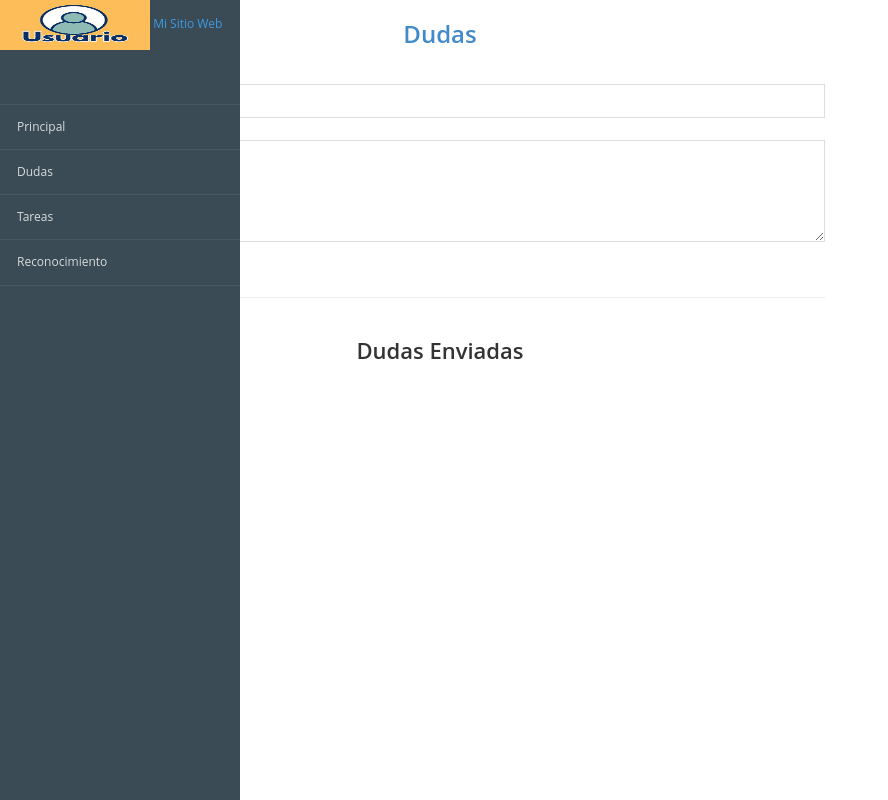
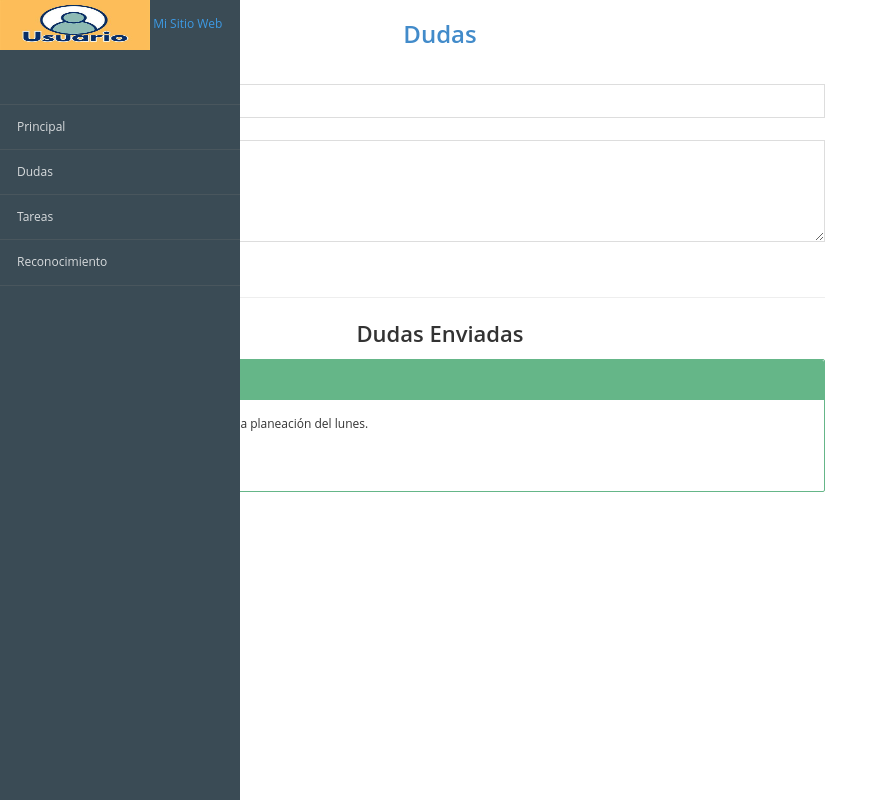
Before and after one commit to LuisMox-ctr/JardinDeNinos1, a Django app: page /dudas/ in a window 1280 px wide. Shown: the whole page, without its empty margins (0-888 px from the left). Run offline with Django 5.2, Linux system fonts and the light colour scheme; some libraries are stand-ins or nearby versions.

Commit message:
estilo a div de dudas enviadas

```diff
--- a/inicio/templates/inicio/dudas.html
+++ b/inicio/templates/inicio/dudas.html
@@ -19,13 +19,15 @@
             </div>
 
             <hr class="my-5">
-<!--Brandon vargas correa-->>
+<!--Brandon vargas correa-->
             <h2 class="text-center text-secondary mb-4">Dudas Enviadas</h2>
-            <div class="card p-3 mb-3">
-                <div class="card-body">
-                    <h3 class="card-title">Asunto:</h3>
-                    <p class="card-text">Descripción de la tarea:</p>
-                    <button type="button" class="btn btn-info">Detalles/respuesta</button>
+            <div class="panel panel-success">
+                <div class="panel-heading">
+                    <h3 class="panel-title">Asunto: Entregar planeación</h3>
+                </div>
+                <div class="panel-body">
+                    <p>Descripción de la tarea: Subir la planeación del lunes.</p>
+                    <button class="btn btn-success">Detalles/respuesta</button>
                 </div>
             </div>
         </div>
```
